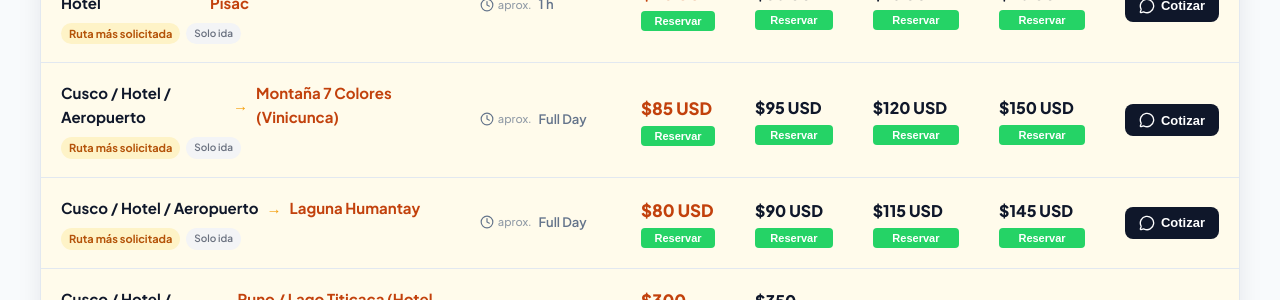
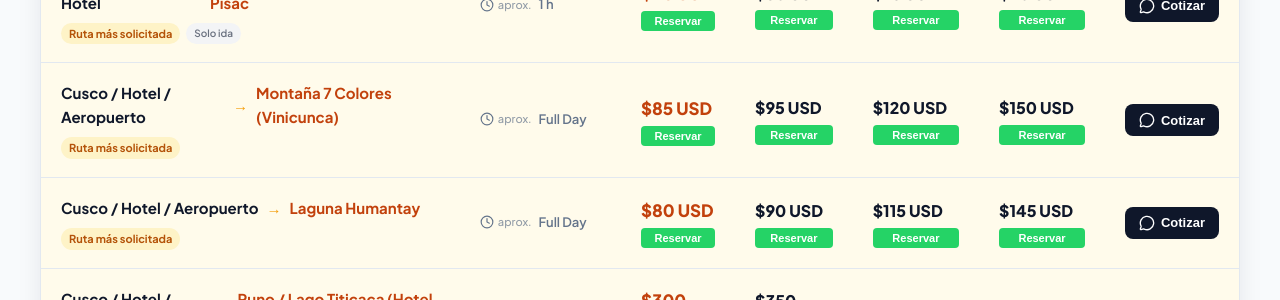
Before and after one commit to rouder26-beep/proyecto_condori_trasport, a React (Vite) app: page /traslados in a window 1280 px wide. Shown: the part 1420-1720 px from the top of the page. Built offline with nearby package versions, Linux system fonts and the light colour scheme.

Commit message:
Ocultar etiqueta Solo ida en filas Vinicunca y Laguna Humantay de la tabla de traslados

```diff
--- a/src/data/routesData.js
+++ b/src/data/routesData.js
@@ -82,6 +82,7 @@ export const routesData = [
     origin: "Cusco / Hotel / Aeropuerto",
     destination: "Montaña 7 Colores (Vinicunca)",
     duration: "Full Day",
+    hideTripType: true,
     prices: {
       sedanSuv: 85,
       minivan: 95,
@@ -95,6 +96,7 @@ export const routesData = [
     origin: "Cusco / Hotel / Aeropuerto",
     destination: "Laguna Humantay",
     duration: "Full Day",
+    hideTripType: true,
     prices: {
       sedanSuv: 80,
       minivan: 90,
--- a/src/pages/TransfersPage.jsx
+++ b/src/pages/TransfersPage.jsx
@@ -152,9 +152,11 @@ export default function TransfersPage() {
                     </div>
                     <div style={{display:'flex', gap:'6px', flexWrap:'wrap', marginTop:'4px'}}>
                       {route.popular && <span className="badge-popular">Ruta más solicitada</span>}
-                      <span className="badge-one-way">
-                        {route.tripType === 'roundTrip' ? 'Ida y vuelta' : 'Solo ida'}
-                      </span>
+                      {!route.hideTripType && (
+                        <span className="badge-one-way">
+                          {route.tripType === 'roundTrip' ? 'Ida y vuelta' : 'Solo ida'}
+                        </span>
+                      )}
                     </div>
                   </td>
 
```
